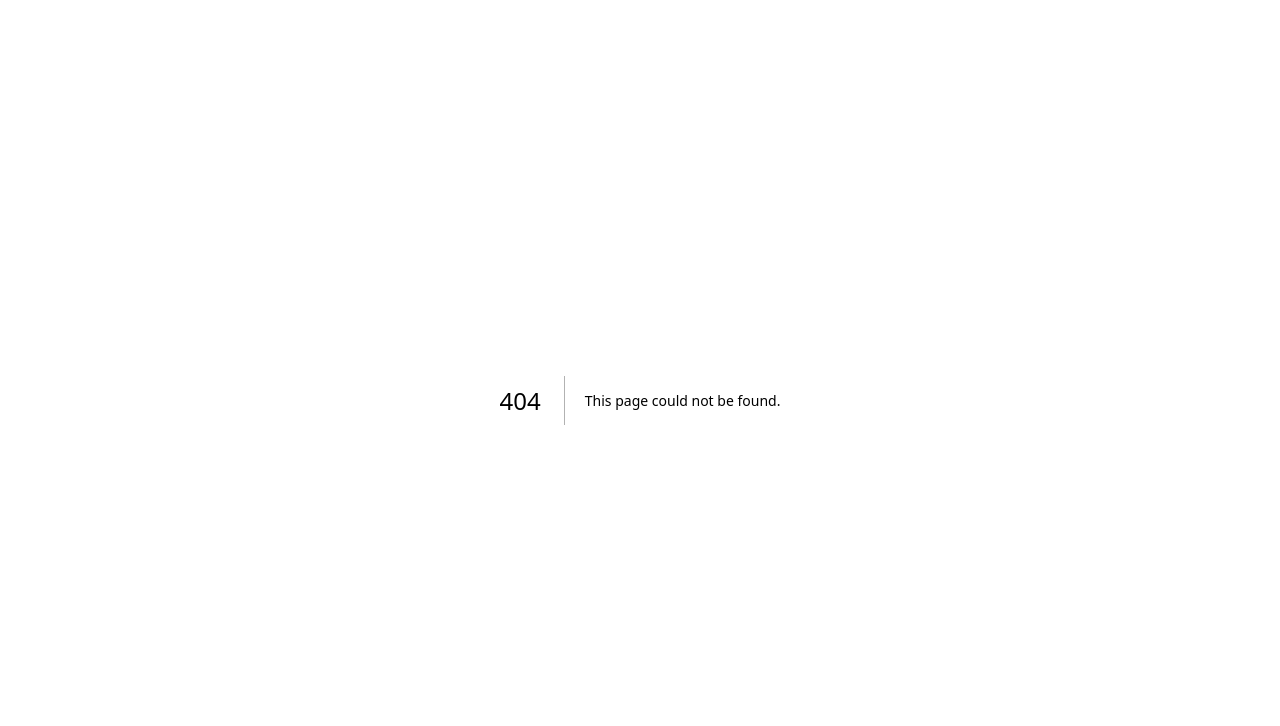
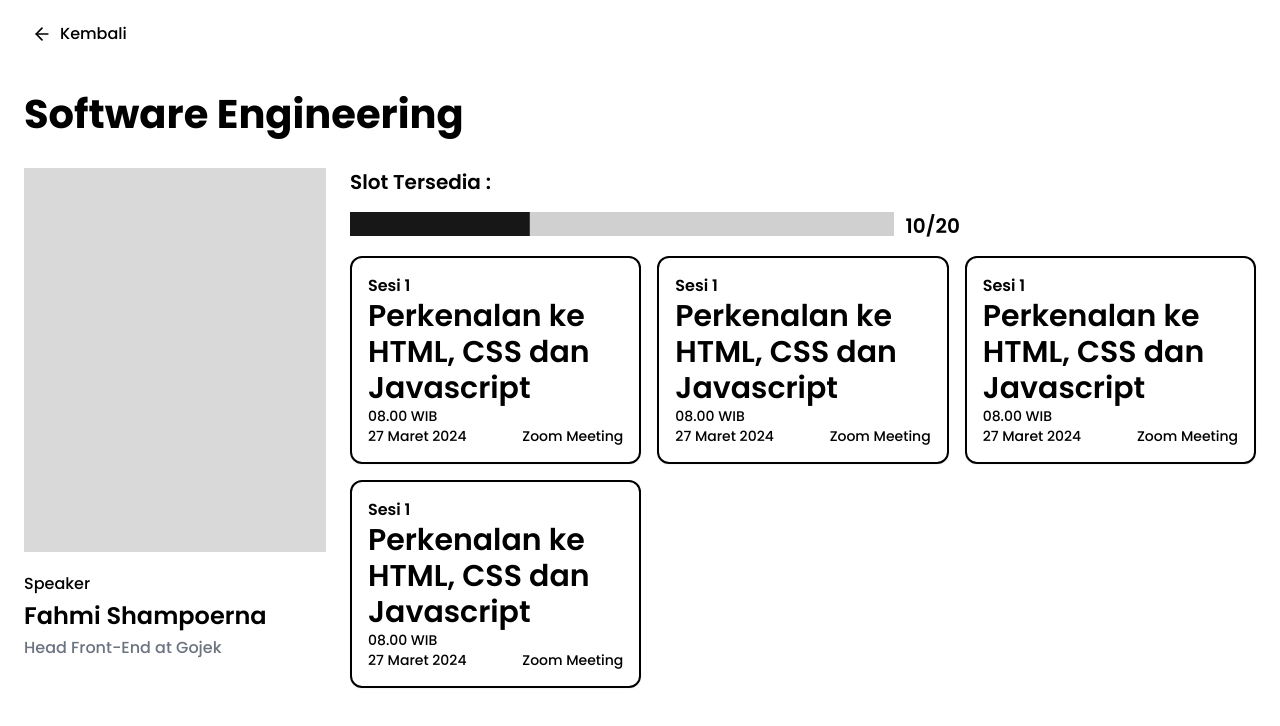
Before and after one commit to vityasyyy/olc_2024_dev, a Next.js app in the folder frontend/: page /detail in a window 1280 px wide. Before the commit this address had no page. Shown: the top 726 px of the page. Built offline with nearby package versions, Linux system fonts and the light colour scheme.

Commit message:
feat(detail): halaman detail kelas

```diff
--- /dev/null
+++ b/frontend/app/detail/page.jsx
@@ -0,0 +1,98 @@
+"use client";
+import { useRouter } from "next/navigation";
+import { Button } from "@/components/ui/button";
+import Link from "next/link";
+import Navbar from "@/components/global/Navbar";
+import Image from "next/image";
+import Tag from "@/components/global/Tag";
+import ContainerLarge from "@/components/global/ContainerLarge";
+import BackButton from "@/components/global/BackButton";
+import { Progress } from "@/components/ui/progress"
+
+
+const Detail = () => {
+  const Router = useRouter();
+  return (
+    <>
+      <div className="p-4">
+        <BackButton />
+      </div>
+
+      <h1 className="p-6 pt-4 text-[2rem] font-bold sm:text-[2.5rem]">
+        Software Engineering
+      </h1>
+
+      <div className="flex flex-col md:flex-row px-6 gap-6">
+        {/* Speaker and image section */}
+        <div className="flex flex-col items-start w-full md:w-1/3">
+          <Image
+            className="w-full h-auto sm:w-[20rem] sm:h-[24rem] object-cover"
+            src="/placeholder.svg"
+            alt="Speaker Image"
+            width={500}
+            height={600}
+          />
+          <div className="flex flex-col gap-1 mt-5">
+            <p className="text-base font-medium">Speaker</p>
+            <p className="text-2xl font-semibold">Fahmi Shampoerna</p>
+            <p className="text-base font-medium text-gray-500">
+              Head Front-End at Gojek
+            </p>
+          </div>
+        </div>
+
+        {/* Session cards section */}
+        <div className="w-full flex flex-col gap-4">
+          <div className="flex justify-between items-center">
+            <p className="text-xl font-semibold">Slot Tersedia :</p>
+          </div>
+
+          <div className="flex flex-wrap gap-3">
+            <Progress value={33}/>
+            <p className="text-xl font-semibold">10/20</p>
+          </div>
+
+
+          <div className="grid grid-cols-1 sm:grid-cols-2 lg:grid-cols-3 gap-4">
+            <Card />
+            <Card />
+            <Card />
+            <Card />
+          </div>
+        </div>
+      </div>
+    </>
+  );
+};
+
+const Card = ({
+  sesi = "Sesi 1",
+  judul = "Perkenalan ke HTML, CSS dan Javascript",
+  jam = "08.00 WIB",
+  tanggal = "27 Maret 2024",
+  tempat = "Zoom Meeting",
+}) => {
+  return (
+    <div className="w-full h-52 p-4 flex flex-col justify-between rounded-xl border-[2px] border-black shadow-sm">
+        <p className="text-base font-semibold">{sesi}</p>
+
+        <div>
+            <p className="text-3xl font-semibold">{judul}</p>
+            <div className="flex justify-between text-sm font-medium">
+            <div>
+                <p>{jam}</p>
+                <p>{tanggal}</p>
+            </div>
+            <div className="flex items-end">
+                <p>{tempat}</p>
+            </div>
+            </div>
+        </div>
+    </div>
+
+  );
+};
+
+
+
+export default Detail;
--- /dev/null
+++ b/frontend/components/ui/progress.jsx
@@ -0,0 +1,23 @@
+"use client"
+
+import * as React from "react"
+import * as ProgressPrimitive from "@radix-ui/react-progress"
+
+import { cn } from "@/lib/utils"
+
+const Progress = React.forwardRef(({ className, value, ...props }, ref) => (
+  <ProgressPrimitive.Root
+    ref={ref}
+    className={cn(
+      "relative h-6 w-3/5 overflow-hidden bg-neutral-900/20 dark:bg-neutral-50/20",
+      className
+    )}
+    {...props}>
+    <ProgressPrimitive.Indicator
+      className="h-full w-full flex-1 bg-neutral-900 transition-all dark:bg-neutral-50"
+      style={{ transform: `translateX(-${100 - (value || 0)}%)` }} />
+  </ProgressPrimitive.Root>
+))
+Progress.displayName = ProgressPrimitive.Root.displayName
+
+export { Progress }
--- a/frontend/package.json
+++ b/frontend/package.json
@@ -12,6 +12,7 @@
     "@radix-ui/react-accordion": "^1.2.0",
     "@radix-ui/react-dropdown-menu": "^2.1.1",
     "@radix-ui/react-icons": "^1.3.0",
+    "@radix-ui/react-progress": "^1.1.0",
     "@radix-ui/react-slot": "^1.1.0",
     "class-variance-authority": "^0.7.0",
     "clsx": "^2.1.1",
```
Also changed, not shown: 1 other file (tests, documents, lock files or other folders).
